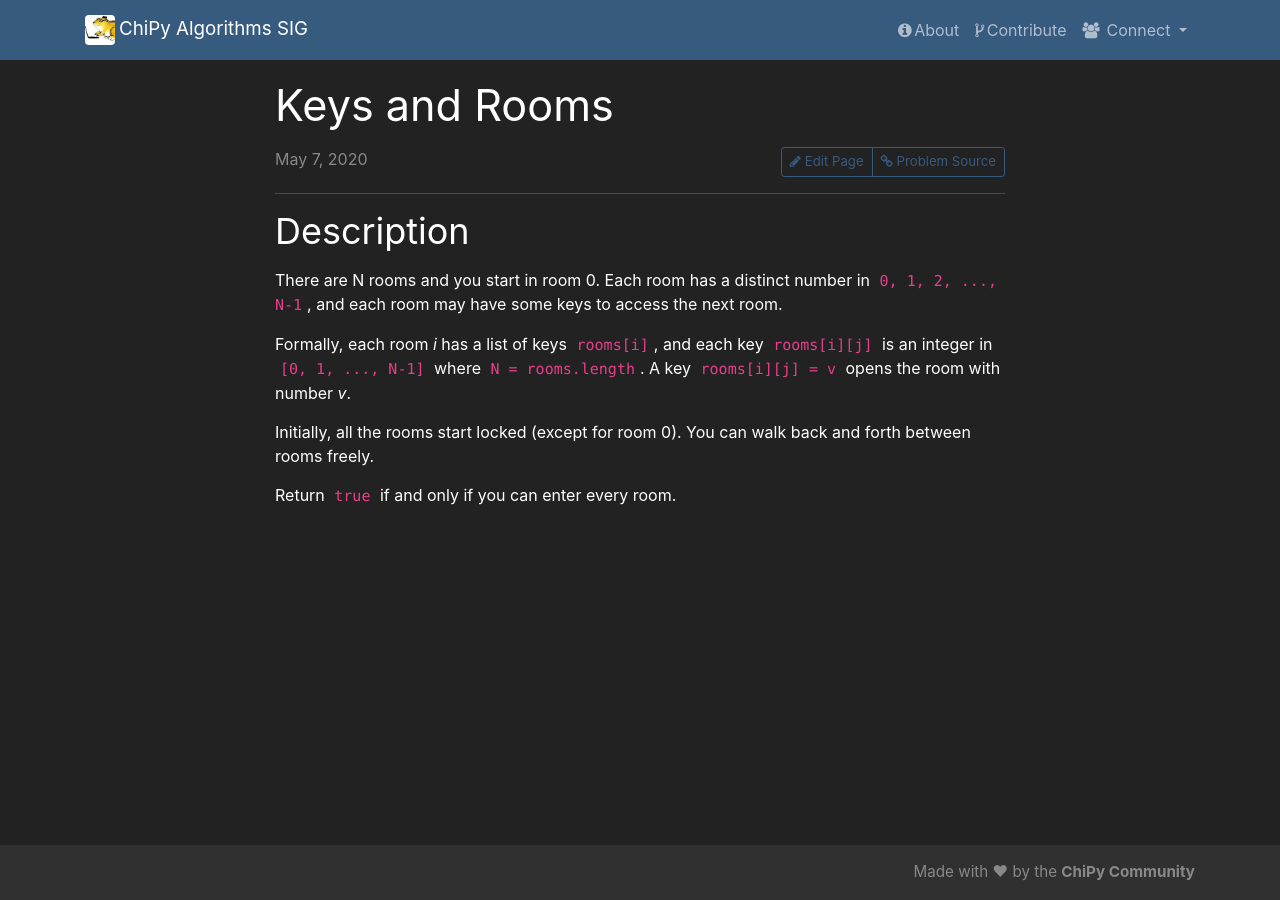
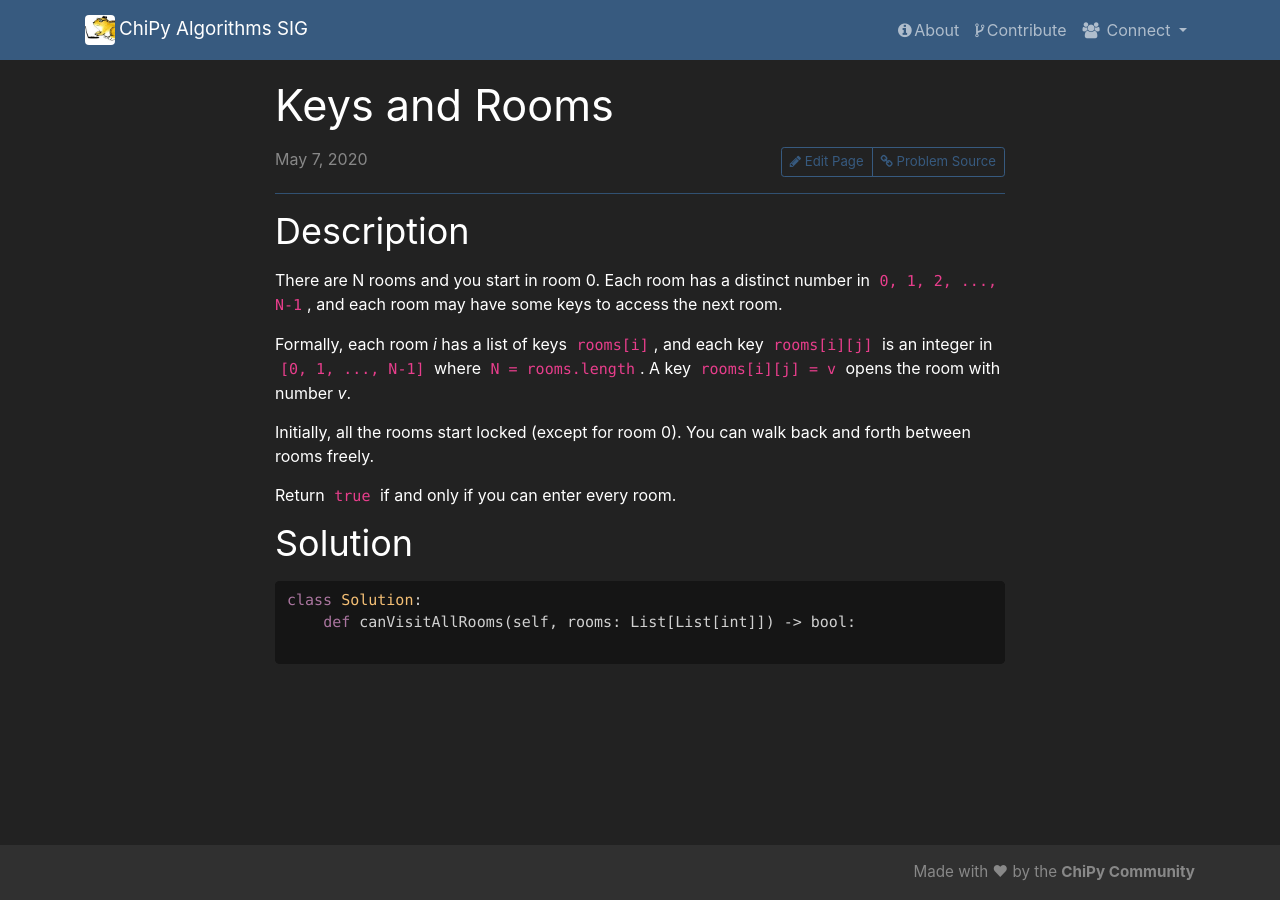
Before and after one commit to chicagopython/algosig, a Jekyll site: the page built from _posts/2020-05-07-keys-and-rooms.md, in a window 1280 px wide. Built offline with Jekyll 4.4.1, drawn with Linux system fonts in a browser that asks for light colours; nearby versions of some CDN libraries; our own code applies the rules of GitHub Pages for plain Markdown files.

Commit message:
Update 2020-05-07-keys-and-rooms.md

````diff
--- a/_posts/2020-05-07-keys-and-rooms.md
+++ b/_posts/2020-05-07-keys-and-rooms.md
@@ -16,3 +17,10 @@ Formally, each room *i* has a list of keys `rooms[i]`, and each key `rooms[i][j]
 Initially, all the rooms start locked (except for room 0). You can walk back and forth between rooms freely.
 
 Return `true` if and only if you can enter every room.
+
+## Solution
+``` python
+class Solution:
+    def canVisitAllRooms(self, rooms: List[List[int]]) -> bool:
+
+```
````
Also changed, not shown: other parts of _posts/2020-05-07-keys-and-rooms.md (+2 -1 lines).
